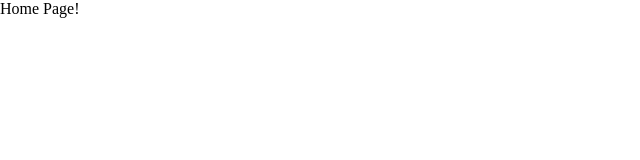
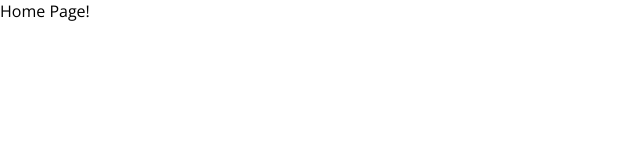
Before and after one commit to RNekoCloud/cvzn-client-dev, a React (Vite) app: page / in a window 1280 px wide. Shown: the top 160 px of the page, without its empty margins (0-640 px from the left). Built offline with nearby package versions, Linux system fonts and the light colour scheme.

Commit message:
chore: Add Open Sans font

```diff
--- a/src/index.css
+++ b/src/index.css
@@ -1,3 +1,9 @@
+@import url('https://fonts.googleapis.com/css2?family=Open+Sans:wght@300&display=swap');
+
+* {
+  font-family: 'Open Sans', sans-serif;
+}
+
 body {
   margin: 0;
   padding: 0;
```
